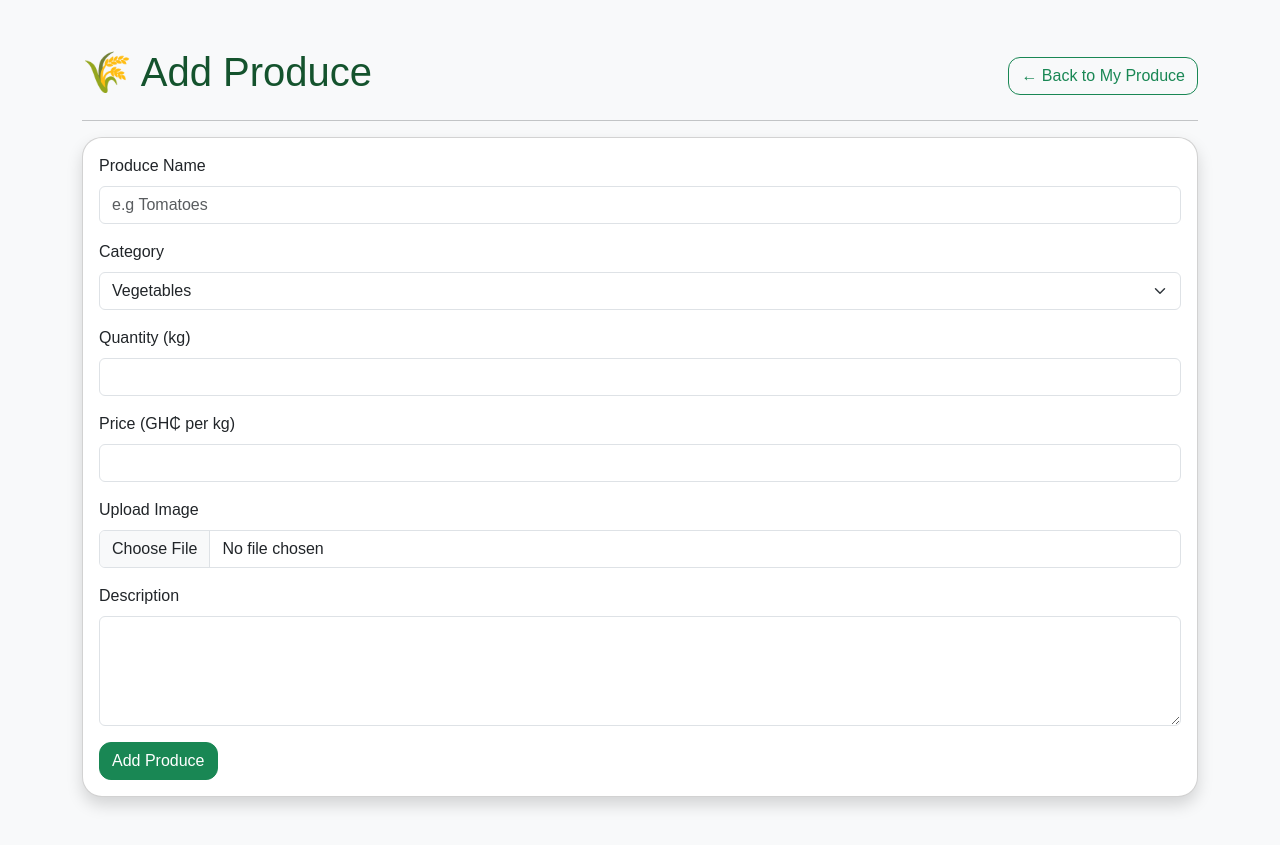
After one commit to lilianbotchway15-cmyk/AgroSphere-AI, a Flask app: page /farmer/add_produce in a window 1280 px wide. The commit adds this page. Run offline with Flask 3, Linux system fonts and the light colour scheme.

Commit message:
Updated images and code

```diff
--- a/app.py
+++ b/app.py
@@ -37,14 +37,15 @@ def farmer_ai_assistant():
 def farmer_analytics():
     return render_template("farmer/analytics.html")
 
-@app.route("/farmer/add-produce")
+@app.route("/farmer/add_produce")
 def add_produce():
-    return render_template("farmer/add-produce.html")
+    return render_template("farmer/add_produce.html")
 
 
 @app.route("/farmer/edit_produce")
 def edit_produce():
     return render_template("farmer/edit_produce.html")
+
 
 @app.route("/farmer/messages")
 def farmer_messages():
--- a/templates/buyer/dashboard.html
+++ b/templates/buyer/dashboard.html
@@ -24,7 +24,7 @@
 
 <div>
 
-<h1 style="color:red;">THIS IS MY BUYER DASHBOARD</h1>
+<h1 > 🛒 BUYER DASHBOARD</h1>
 
 <p class="text-muted">
 
--- a/templates/buyer/product_details.html
+++ b/templates/buyer/product_details.html
@@ -27,7 +27,8 @@ href="{{ url_for('static', filename='css/style.css') }}">
 
 <div class="col-md-6">
 
-<img src="https://picsum.photos/600/400"
+<img src="{{ url_for('static', filename='images/tomatoes.jpg') }}"
+
 class="img-fluid rounded shadow">
 
 </div>
--- /dev/null
+++ b/templates/farmer/add_produce.html
@@ -0,0 +1,113 @@
+<!DOCTYPE html>
+<html lang="en">
+
+<head>
+
+<meta charset="UTF-8">
+<meta name="viewport" content="width=device-width, initial-scale=1">
+
+<title>Add Produce</title>
+
+<link href="https://cdn.jsdelivr.net/npm/bootstrap@5.3.3/dist/css/bootstrap.min.css" rel="stylesheet">
+
+<link rel="stylesheet" href="{{ url_for('static', filename='css/style.css') }}">
+
+</head>
+
+<body class="bg-light">
+
+<div class="container py-5">
+
+<div class="d-flex justify-content-between align-items-center">
+
+<h1>🌾 Add Produce</h1>
+
+<a href="/farmer/my_produce" class="btn btn-outline-success">
+← Back to My Produce
+</a>
+
+</div>
+
+<hr>
+
+<div class="card shadow">
+
+<div class="card-body">
+
+<form>
+
+<div class="mb-3">
+
+<label class="form-label">Produce Name</label>
+
+<input type="text" class="form-control" placeholder="e.g Tomatoes">
+
+</div>
+
+<div class="mb-3">
+
+<label class="form-label">Category</label>
+
+<select class="form-select">
+
+<option>Vegetables</option>
+
+<option>Fruits</option>
+
+<option>Grains</option>
+
+<option>Tubers</option>
+
+</select>
+
+</div>
+
+<div class="mb-3">
+
+<label class="form-label">Quantity (kg)</label>
+
+<input type="number" class="form-control">
+
+</div>
+
+<div class="mb-3">
+
+<label class="form-label">Price (GH₵ per kg)</label>
+
+<input type="number" class="form-control">
+
+</div>
+
+<div class="mb-3">
+
+<label class="form-label">Upload Image</label>
+
+<input type="file" class="form-control">
+
+</div>
+
+<div class="mb-3">
+
+<label class="form-label">Description</label>
+
+<textarea class="form-control" rows="4"></textarea>
+
+</div>
+
+<button class="btn btn-success">
+
+Add Produce
+
+</button>
+
+</form>
+
+</div>
+
+</div>
+
+</div>
+
+</body>
+
+</html>
--- a/templates/index.html
+++ b/templates/index.html
@@ -91,9 +91,7 @@ Explore Marketplace
 
 <div class="col-lg-6 text-center">
 
-<img src="https://images.unsplash.com/photo-1500937386664-56d1dfef3854?w=900"
-class="img-fluid rounded-4 shadow">
-
+<img src="{{ url_for('static', filename='images/download (96).jpg') }}" class="img-fluid rounded-4 shadow">
 </div>
 
 </div>
```
Also changed, not shown: templates/buyer/marketplace.html (+3 -6 lines), templates/farmer/my_produce.html (+10 -13 lines), static/images/cane.jpg (renamed from static/css/images/images/cane.jpg), static/images/corn.jpg (renamed from static/css/images/images/corn.jpg), static/images/download (95).jpg (renamed from static/css/images/images/wallpaer1.jpg), static/images/download (96).jpg (renamed from static/css/images/images/wallpaper3.jpg), static/images/download.webp (renamed from static/css/images/images/wallpaper2.webp), static/images/farmer.jpg (renamed from static/css/images/images/farmer.jpg), static/images/pepper.jpg (renamed from static/css/images/images/pepper.jpg), static/images/tomatoes.jpg (renamed from static/css/images/images/tomatoes.jpg), static/images/transport.jpg (renamed from static/css/images/images/transport.jpg), templates/farmer/add-produce.html (deleted).
